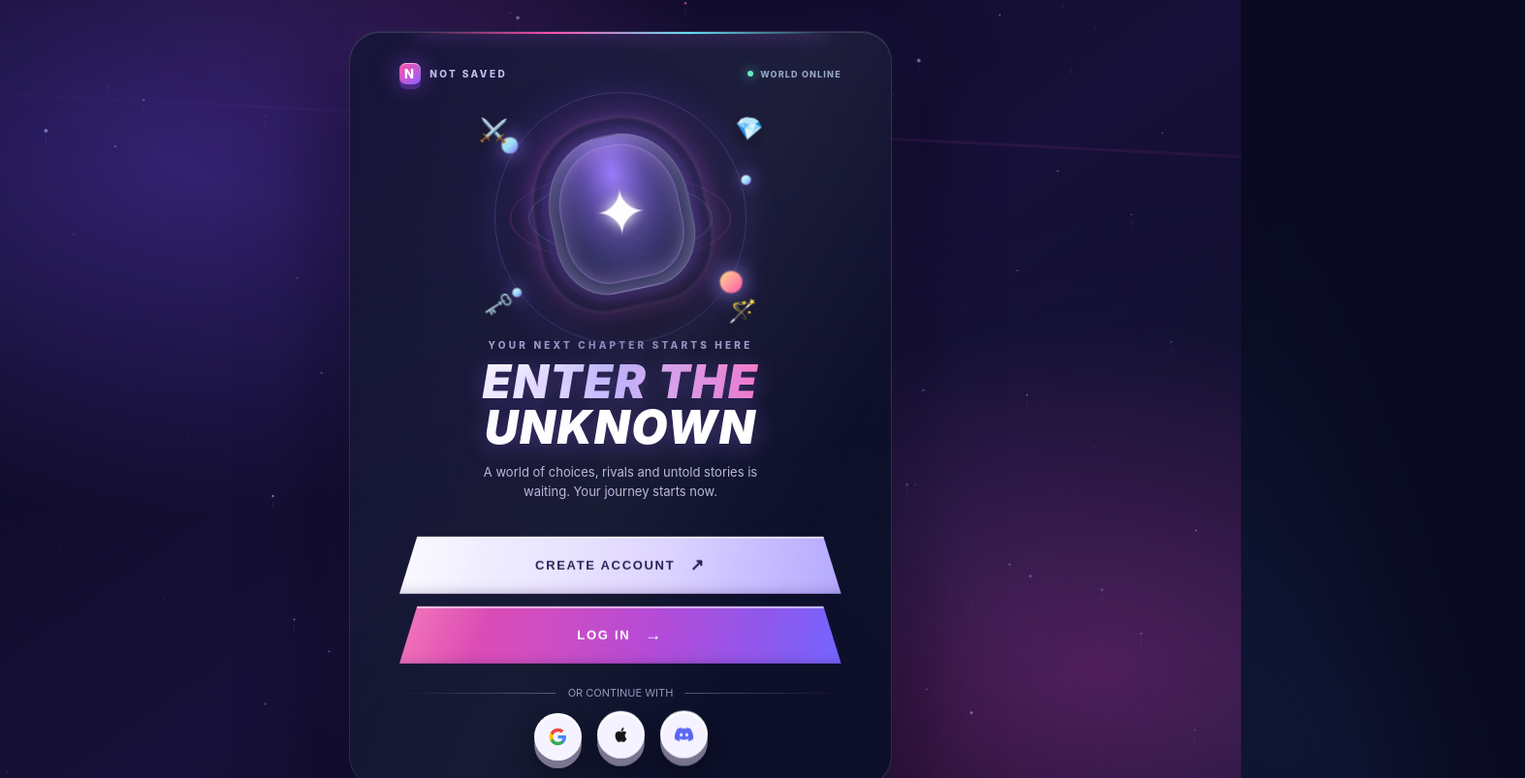
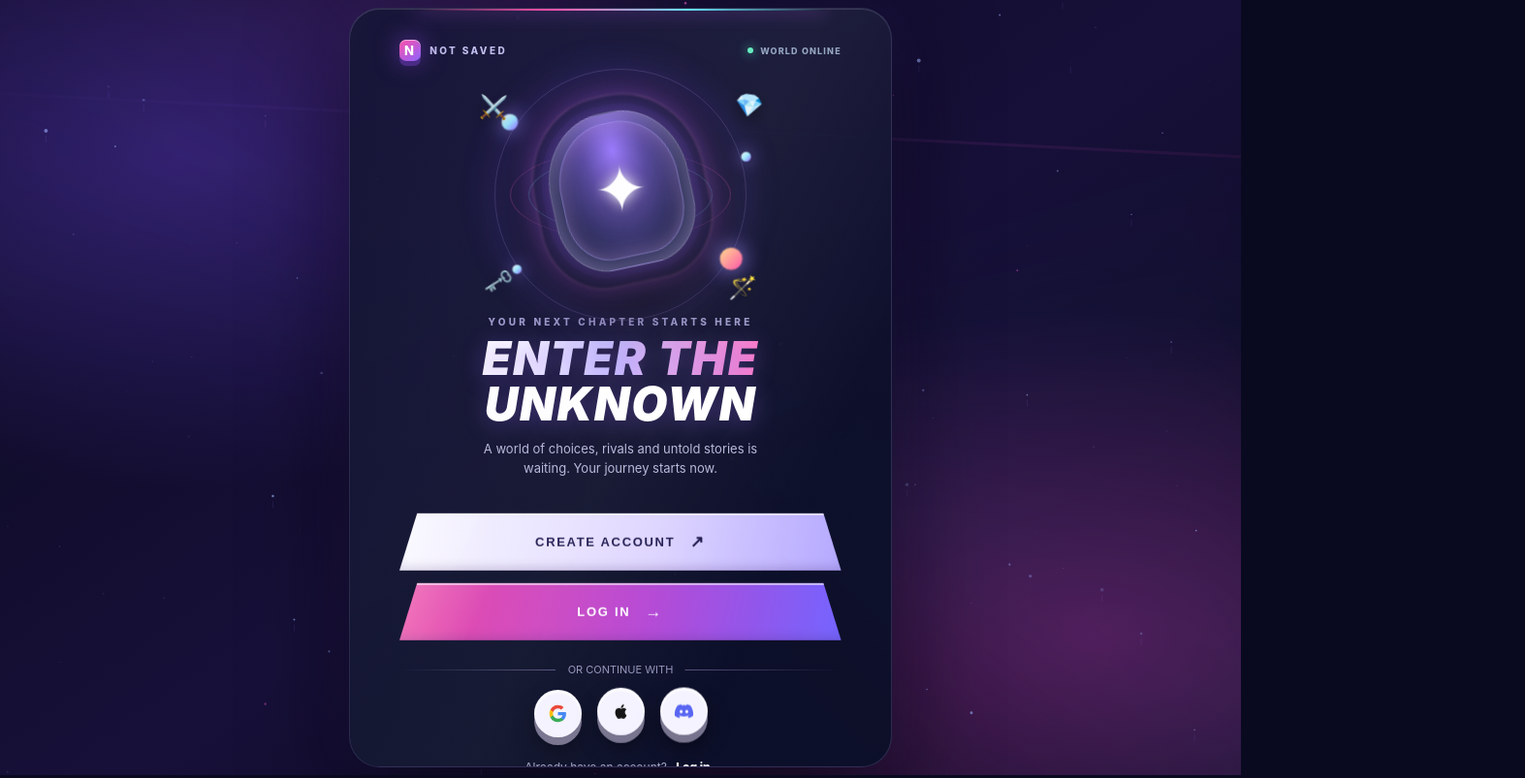
Before and after one commit to tyronhuggins32-cmd/NOT-SAVED, a plain HTML site: page index.html in a window 1280 px wide. Shown: the top 803 px of the page at 97% size, 1573 px wide, since content can reach past the window. Drawn offline with Linux system fonts and the light colour scheme.

Commit message:
Lock welcome screen to viewport and prevent page dragging

```diff
--- a/index.html
+++ b/index.html
@@ -147,6 +147,12 @@ body{min-height:100svh;min-height:100dvh;width:100%;padding:clamp(10px,2.5vh,28p
 
 @media(max-width:390px){body{padding:10px}.shell{padding:23px 19px 21px;border-radius:25px}.scene{height:190px}.ring{width:184px;height:184px}.portal{scale:.9}.hero{padding-top:20px}}
 @media(prefers-reduced-motion:reduce){*,*:before,*:after{animation-duration:.01ms!important;animation-iteration-count:1!important;scroll-behavior:auto!important}}
+
+/* Lock the welcome screen to the viewport: no page drag, scroll, or panel movement */
+html,body{height:100%;height:100dvh;min-height:0;overflow:hidden;overscroll-behavior:none}
+body{position:fixed;inset:0;width:100%;height:100dvh;min-height:0;padding:env(safe-area-inset-top) env(safe-area-inset-right) env(safe-area-inset-bottom) env(safe-area-inset-left);touch-action:pan-x pan-y}
+.shell{max-height:calc(100dvh - env(safe-area-inset-top) - env(safe-area-inset-bottom) - 16px);overflow:hidden;overscroll-behavior:none;touch-action:manipulation}
+@media(max-height:700px){.shell{padding-top:10px;padding-bottom:10px}.scene{height:clamp(112px,18svh,145px)}.hero{padding-top:6px;padding-bottom:5px}.note{margin-top:7px}}
 </style>
 </head>
 <body>
```
